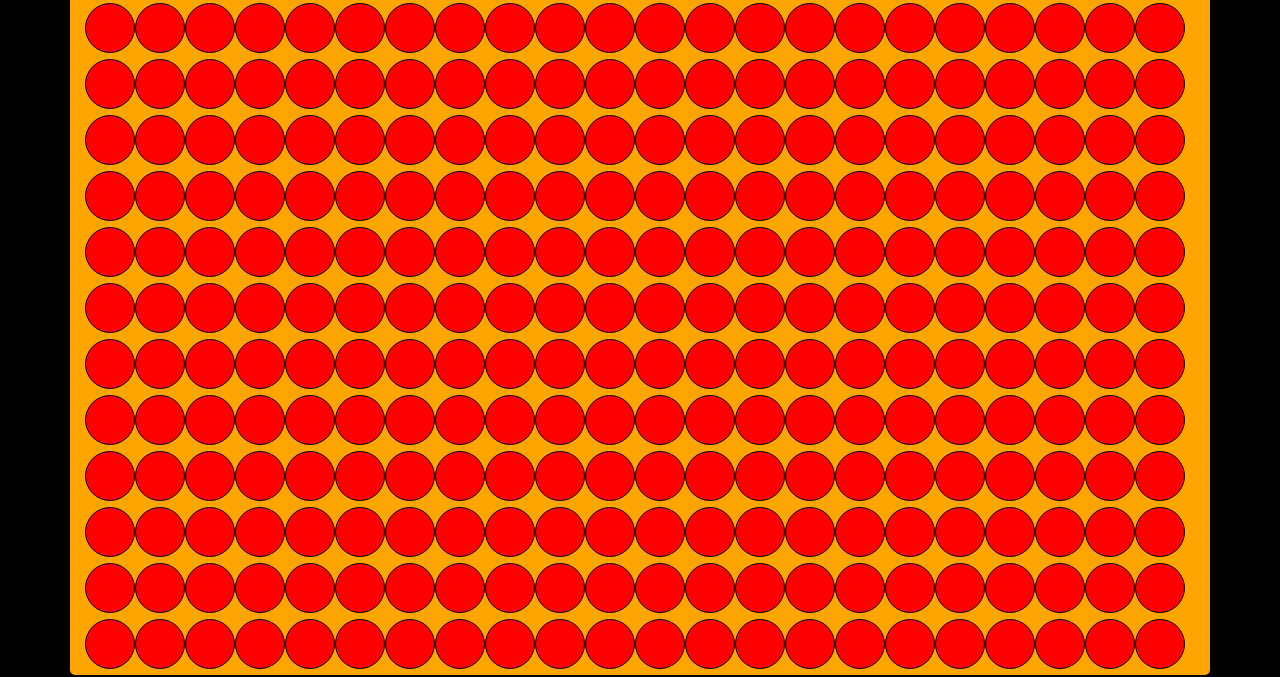
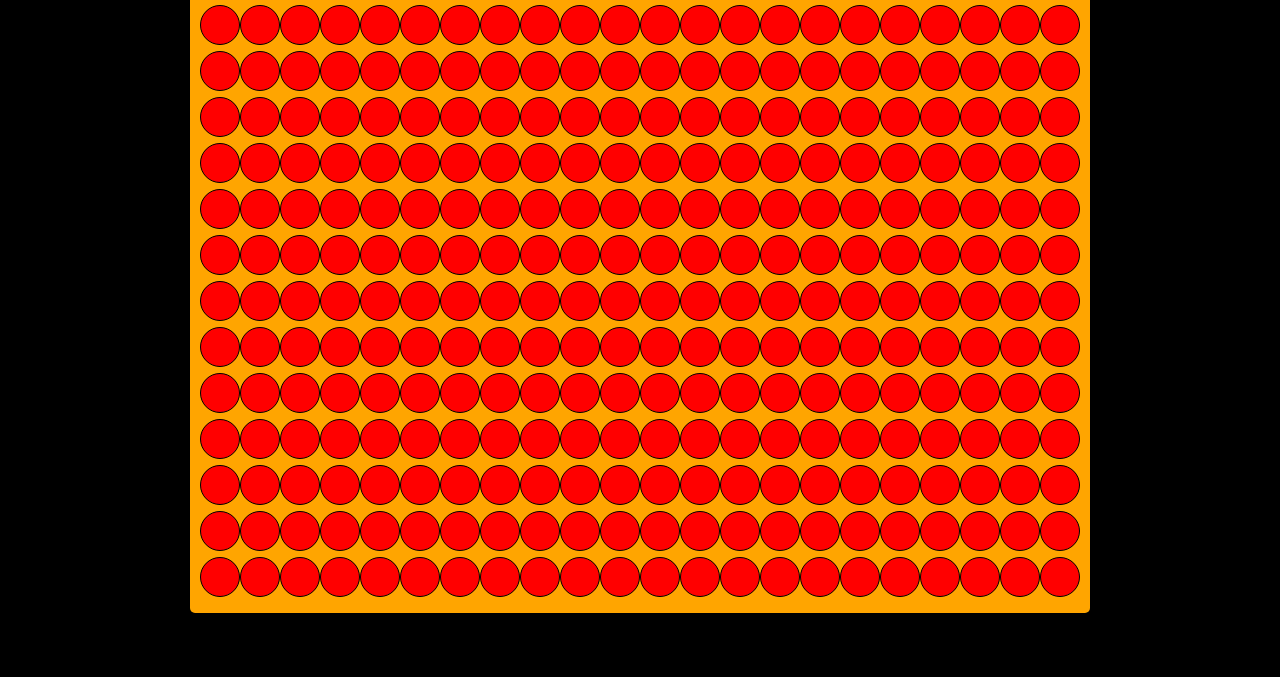
Before and after one commit to zootechdrum/light-bright, a plain HTML site: page index.html in a window 1280 px wide. Shown: the part 123-800 px from the top of the page. Drawn offline with nearby package versions, Linux system fonts and the light colour scheme.

Commit message:
add css file from codepen to studio code

```diff
--- a/style.css
+++ b/style.css
@@ -1,31 +1,36 @@
 #app {
-  background: orange;
-  border-radius: 5px;
+  text-align:center;
+  background:orange;
+  border-radius:5px;
+  max-width:900px;
+  padding:10px;
 }
 
-body {
-  background: black;
+body{
+  background:black;
+  display:flex;
+  justify-content:center;
 }
 
-h1 {
-  font-family: 'Audiowide', cursive;
-  border-bottom: 4px solid black;
-  padding-bottom: 10px;
+h1{
+font-family: 'Audiowide', cursive;
+border-bottom: 4px solid black;
+padding-bottom: 10px;
+
 }
 
-button {
+button{
   margin-left: 30px;
 }
-
-.dot {
-  height: 50px;
-  width: 50px;
-  border-radius: 50%;
-  background-color: red;
-  display: inline-block;
-  border: 1px solid black;
+span{
+  height:0px;
+  width:0px;
 }
-
-.circleColor {
-  background-color: black;
+.dot{
+  height:40px;
+  width:40px;
+  border-radius:50%;
+  background-color: #ff0000;
+  display:inline-block;
+  border:1px solid black;;
 }
```
